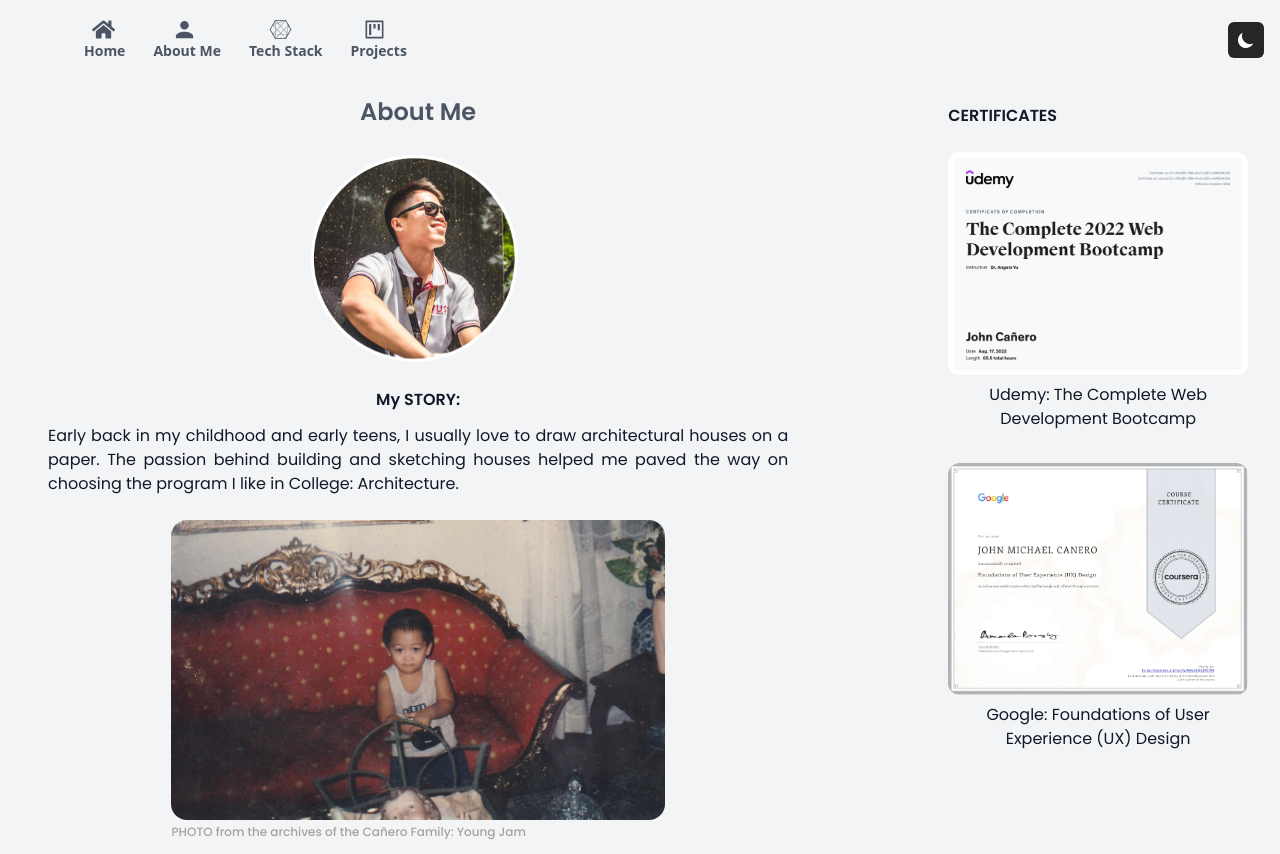
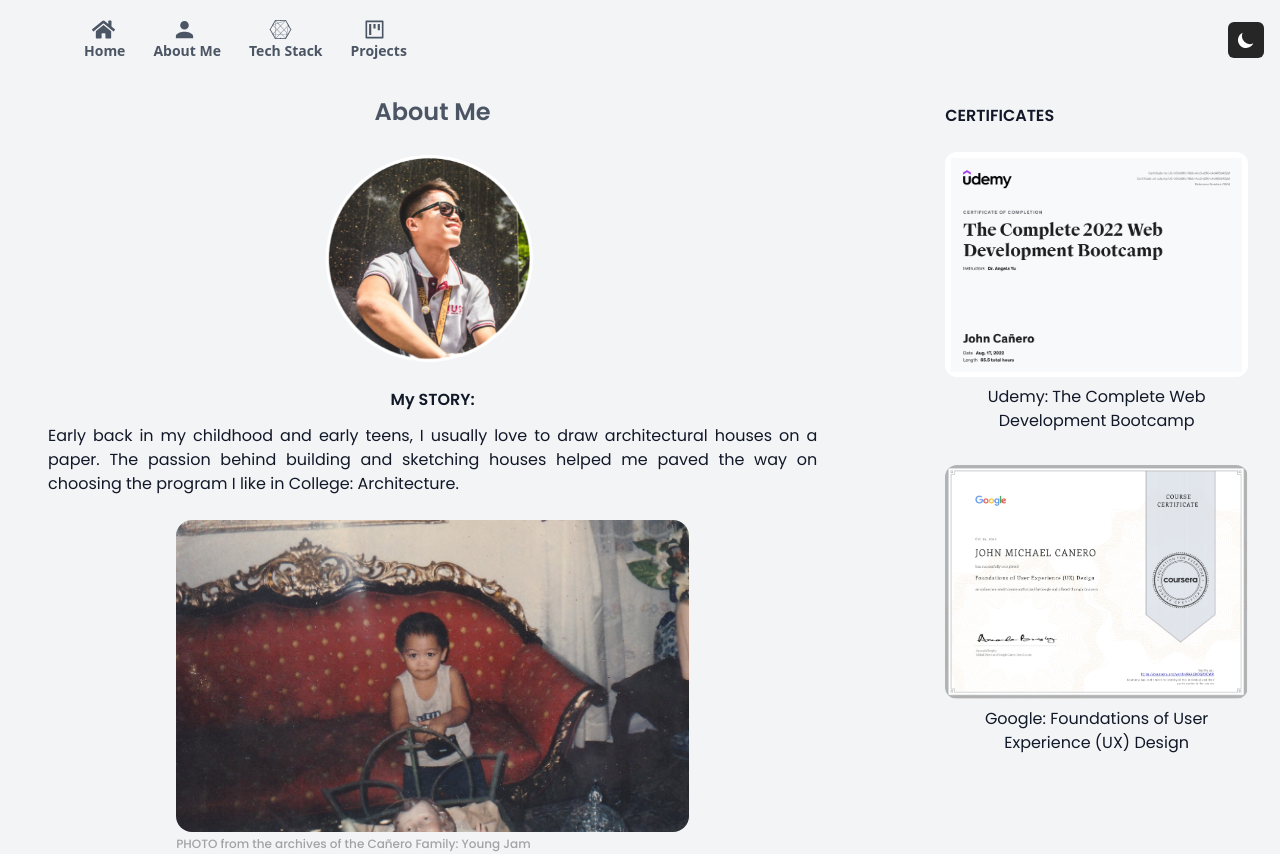
Before and after one commit to johncanero/johncanero-website, a Next.js app: page /about/about in a window 1280 px wide. Shown: the top 854 px of the page. Built offline with nearby package versions, Linux system fonts and the light colour scheme.

Commit message:
Fix Margin Right Content About Me Section

```diff
--- a/pages/about/about.tsx
+++ b/pages/about/about.tsx
@@ -8,7 +8,7 @@ const about = () => {
     <div className="md:flex">
       {/* First Column */}
       <div>
-        <div className=" font-Poppins mx-4 md:mx-8 lg:mr-36">
+        <div className=" font-Poppins mx-4 md:mx-8 lg:mr-28">
           <div className="text-center text-gray-600 font-Poppins font-semibold mt-4 text-2xl">
             About Me
           </div>
--- a/sections/Header.tsx
+++ b/sections/Header.tsx
@@ -15,6 +15,8 @@ import { AiOutlineProject } from "@react-icons/all-files/ai/AiOutlineProject";
 const Header = () => {
   const { systemTheme, theme, setTheme } = useTheme();
   const [mounted, setMounted] = useState(false);
+
+
 
   useEffect(() => {
     setMounted(true);
@@ -80,6 +82,7 @@ const Header = () => {
                 />
               </Link>
 
+
               {/* Header Links */}
               <Link
                 rel="noopener noreferrer"
@@ -119,6 +122,7 @@ const Header = () => {
             </ul>
           </div>
 
+
           <div className="flex">
             <Link
               // target="_blank"
```
